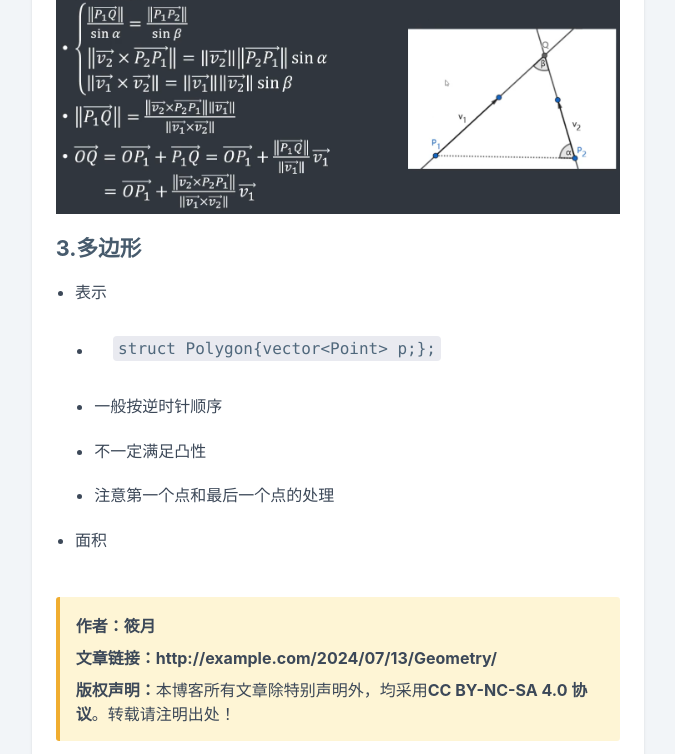
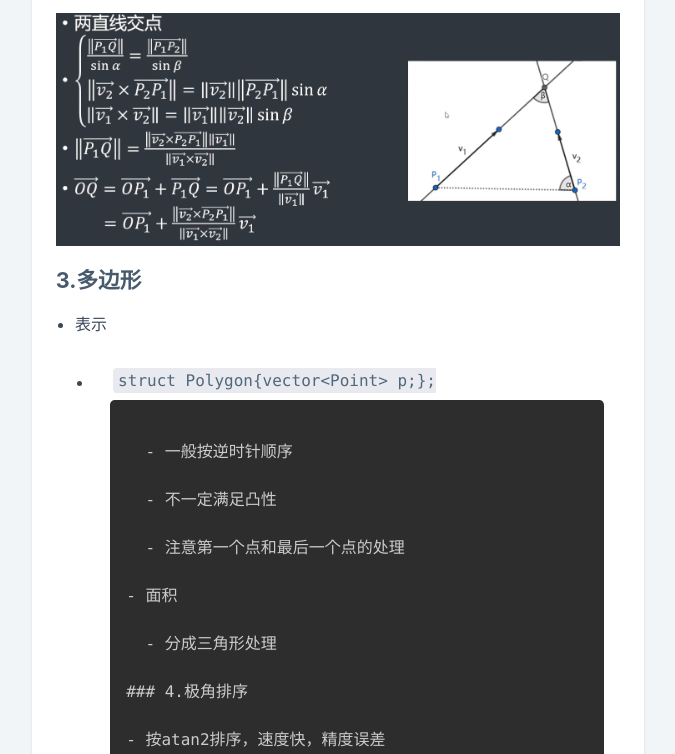
Before and after one commit to laoyouxiaoyue/laoyouxiaoyue.github.io, a plain HTML site: page 2024/07/13/Geometry/index.html in a window 1280 px wide. Shown: the part 2046-2800 px from the top of the page, without its empty margins (302-977 px from the left). Drawn offline with nearby package versions, Linux system fonts and the light colour scheme; some packages are replaced by stand-ins of ours; a script that the page names is missing; a small style sheet from the web is missing.

Commit message:
Site updated: 2024-07-19 13:08:35

````diff
--- a/2024/07/13/Geometry/index.html
+++ b/2024/07/13/Geometry/index.html
@@ -146,7 +146,7 @@
 
 
     <span class="dot"></span>
-    <span>464 words</span>
+    <span>495 words</span>
 
   </div>
 
@@ -163,6 +163,7 @@
 <li>向量长度:    $||\vec{a}||&#x3D;\sqrt{\vec{a}·\vec{a}}$</li>
 <li>向量的夹角:    $cos\theta&#x3D;\frac{\vec{a}·\vec{b}}{||\vec{a}||||\vec{b}||}$</li>
 <li>向量的投影:   $||\vec{a}||cos\theta&#x3D;\frac{\vec{a}·\vec{b}}{||\vec{b}||}$</li>
+<li>向量垂直 : 点积为0</li>
 </ul>
 </li>
 <li><p>向量叉积:   $\vec{a} \times \vec{b} &#x3D; (a_xb_y-a_yb_x)$</p>
@@ -218,18 +219,12 @@
 <li><p>表示</p>
 <ul>
 <li><pre><code>struct Polygon&#123;vector&lt;Point&gt; p;&#125;;
+<pre class="highlight"><span class="line"></span><br><span class="line">  - 一般按逆时针顺序</span><br><span class="line"></span><br><span class="line">  - 不一定满足凸性</span><br><span class="line"></span><br><span class="line">  - 注意第一个点和最后一个点的处理</span><br><span class="line"></span><br><span class="line">- 面积</span><br><span class="line"></span><br><span class="line">  - 分成三角形处理</span><br><span class="line"></span><br><span class="line">### 4.极角排序</span><br><span class="line"></span><br><span class="line">- 按atan2排序，速度快，精度误差</span><br><span class="line"></span><br><span class="line">- ```</span><br></pre>
 </code></pre>
-</li>
-<li><p>一般按逆时针顺序</p>
-</li>
-<li><p>不一定满足凸性</p>
-</li>
-<li><p>注意第一个点和最后一个点的处理</p>
 </li>
 </ul>
 </li>
-<li><p>面积</p>
-</li>
+<li></li>
 </ul>
 
   </div>
````
Also changed, not shown: index.html (+1 -1 lines).
